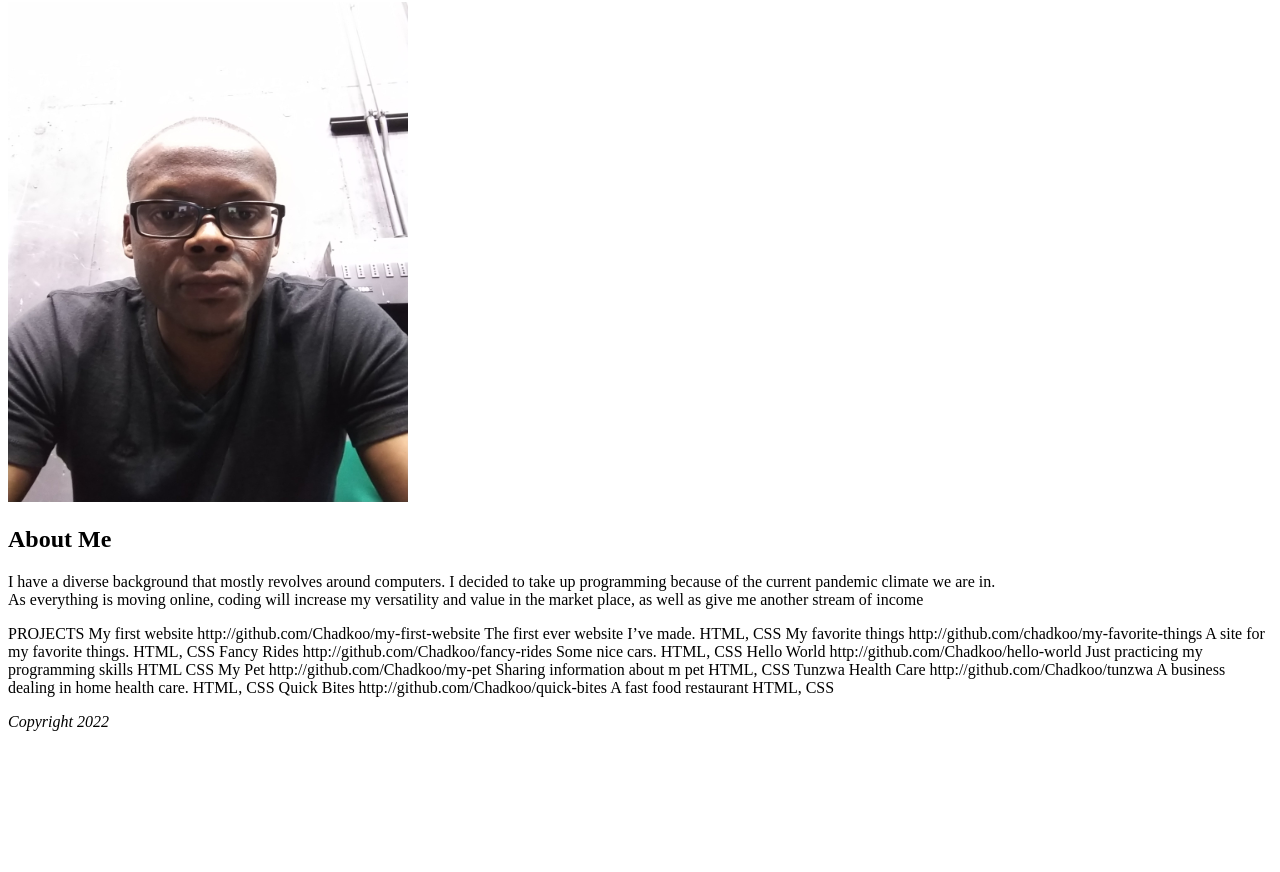
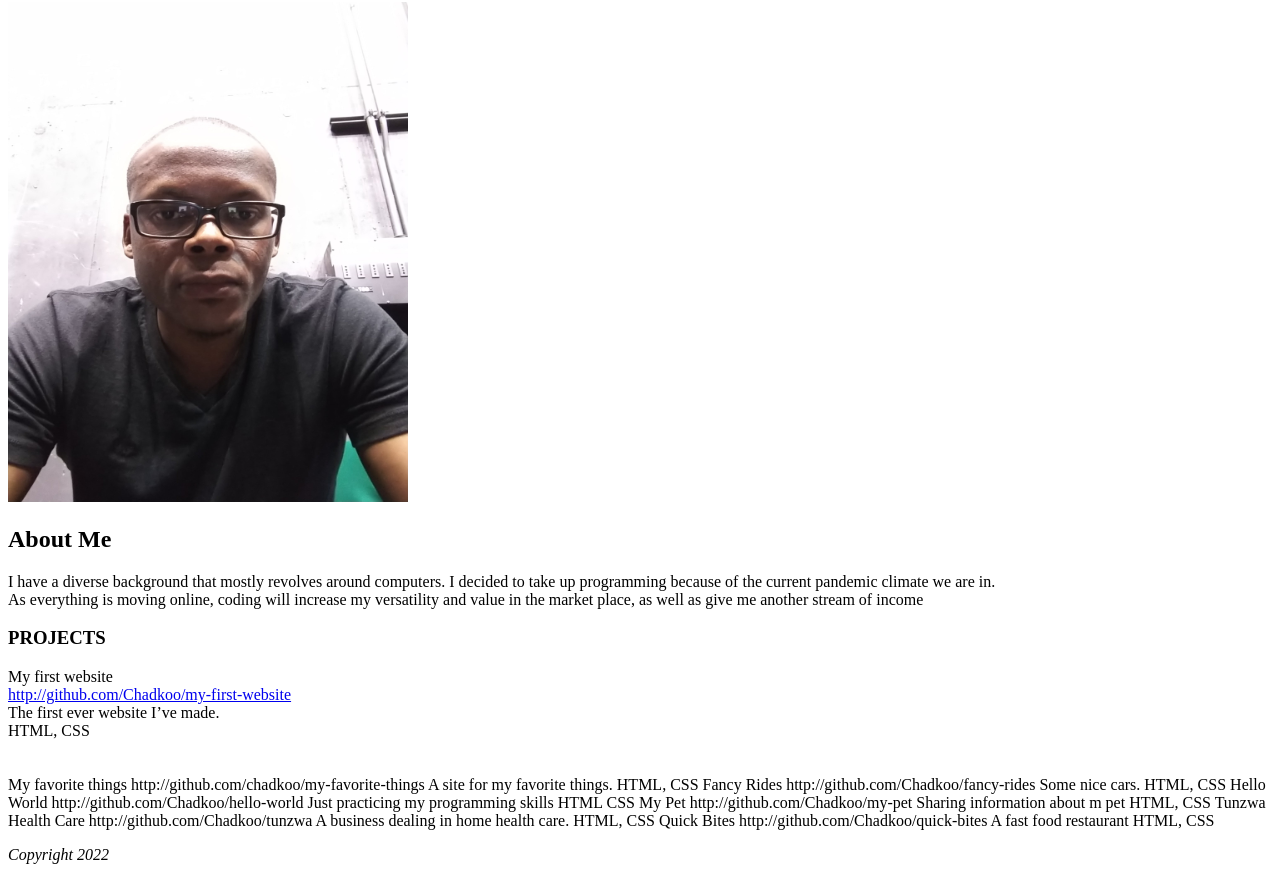
Before and after one commit to ChadKoo/Portfolio, a plain HTML site: page index.html in a window 1280 px wide. Shown: the part 78-950 px from the top of the page. Before the commit the page ends 817 px from the top, so only its background shows below. Drawn offline with Linux system fonts and the light colour scheme.

Commit message:
Update project section in paragraph

```diff
--- a/index.html
+++ b/index.html
@@ -19,13 +19,13 @@
     <p>I have a diverse background that mostly revolves around computers. I decided to take up programming because of the current pandemic climate we are in. <br> As everything is moving online, coding will increase my versatility and value in the market place, as well as give me another stream of income </p>
 
     <P>
-      PROJECTS
-      My first website
-      http://github.com/Chadkoo/my-first-website
+      <h3>PROJECTS</h3>
+      My first website<br>
+      <a href="http://github.com/Chadkoo/my-first-website">http://github.com/Chadkoo/my-first-website</a><br>
 
-      The first ever website I’ve made.
+      The first ever website I’ve made.<br>
 
-      HTML, CSS
+      HTML, CSS<br><br><br>
 
 
 
```
